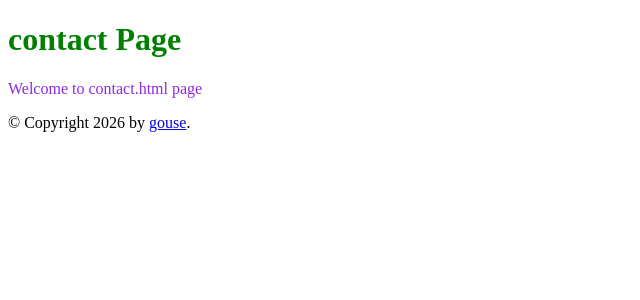
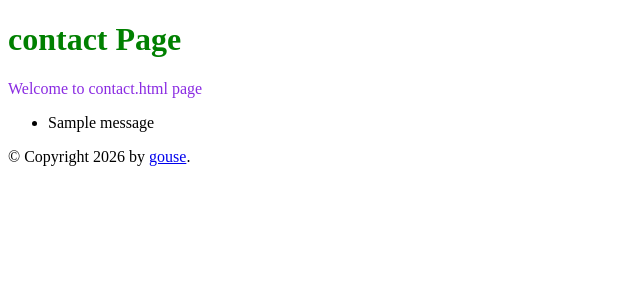
Before and after one commit to MohammedGousemohiyuddinYekkaluru/prime-ai-ml-learning-journey, a Flask app: template flask-2/templates/contact.html in a window 1280 px wide. Shown: the top 300 px of the page, without its empty margins (0-640 px from the left). Run offline with Flask 3, Linux system fonts and the light colour scheme; the template is opened without the code that fills it, so the values that code supplies are empty; one stand-in notice (Sample message) is shown.

Commit message:
Add message flashing & redirects in Flask

```diff
--- a/flask-2/main.py
+++ b/flask-2/main.py
@@ -1,13 +1,20 @@
-from flask import Flask, render_template
+from flask import Flask, render_template, flash, redirect, url_for
 
 app = Flask(__name__)
 
+app.secret_key = "some secret message or key"
+
 @app.route("/")
 def hello_world():
-    return render_template("index.html")
+    return redirect(url_for("login"))
+
+@app.route("/login")
+def login():
+    return "<p>login page</p>"
 
 @app.route("/contact")
 def contact():
+    flash("timings are from 9-5")
     return render_template("contact.html")
 
 
--- a/flask-2/templates/contact.html
+++ b/flask-2/templates/contact.html
@@ -4,6 +4,17 @@
 {% block content %}
   <h1>contact Page</h1>
   <p>Welcome to contact.html page</p>
+
+{% with messages = get_flashed_messages() %}
+  {% if messages %}
+    <ul class=flashes>
+    {% for message in messages %}
+      <li>{{ message }}</li>
+    {% endfor %}
+    </ul>
+  {% endif %}
+{% endwith %}
+
 {% endblock %}
 
 {% block footer %}
```
